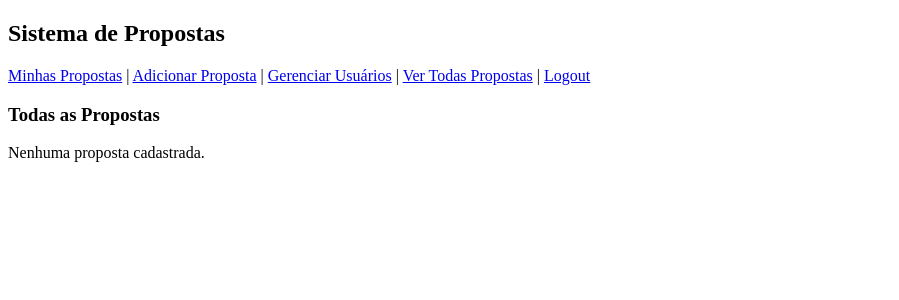
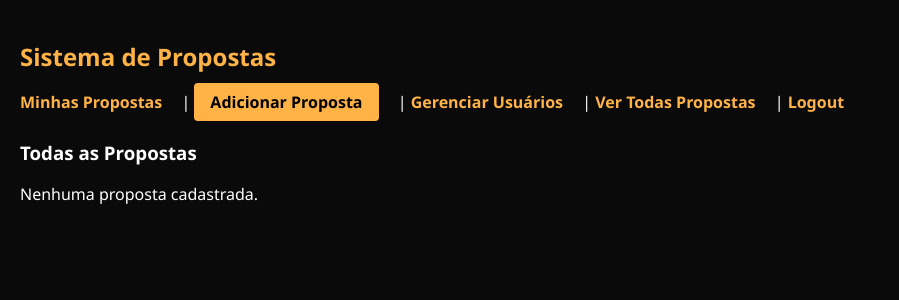
Before and after one commit to aryapromotora-alt/2CrmArya, a Flask app: page /admin/all in a window 1280 px wide. Shown: the top 300 px of the page, without its empty margins (0-899 px from the left). Run offline with Flask 3, Linux system fonts and the light colour scheme; the visitor is signed in with stand-in values (Sample User, id 1); data comes from the database, SQL or seed files in the repository; data that the repository does not hold is empty.

Commit message:
Add files via upload

```diff
--- a/templates/base.html
+++ b/templates/base.html
@@ -2,7 +2,9 @@
 <html lang="pt-br">
 <head>
     <meta charset="UTF-8">
+    <meta name="viewport" content="width=device-width, initial-scale=1">
     <title>{% block title %}Sistema de Propostas{% endblock %}</title>
+    <link rel="stylesheet" href="{{ url_for('static', filename='css/style.css') }}">
 </head>
 <body>
     <header>
```
